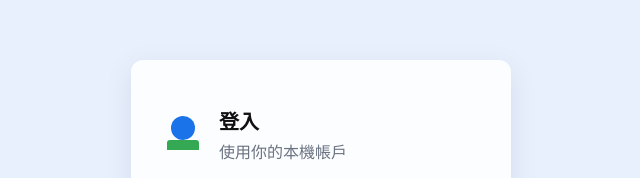
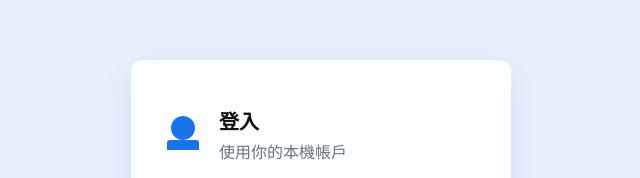
Before and after one commit to otakuu399/webtest, a plain HTML site: page index.html in a window 1280 px wide. Shown: the part 163-341 px from the top of the page, 319-959 px from the left. Drawn offline with Linux system fonts and the light colour scheme.

Commit message:
Update index.html

```diff
--- a/index.html
+++ b/index.html
@@ -97,7 +97,7 @@ button.primary {
     <div class="logo">
       <svg viewBox="0 0 48 48" aria-hidden="true">
         <circle cx="24" cy="26" r="12" fill="#1a73e8"></circle>
-        <rect x="8" y="38" width="32" height="12" rx="3" fill="#34a853"></rect>
+        <rect x="8" y="38" width="32" height="12" rx="3" fill="#1a73e8"></rect>
       </svg>
       <div>
         <h1>登入</h1>
```
